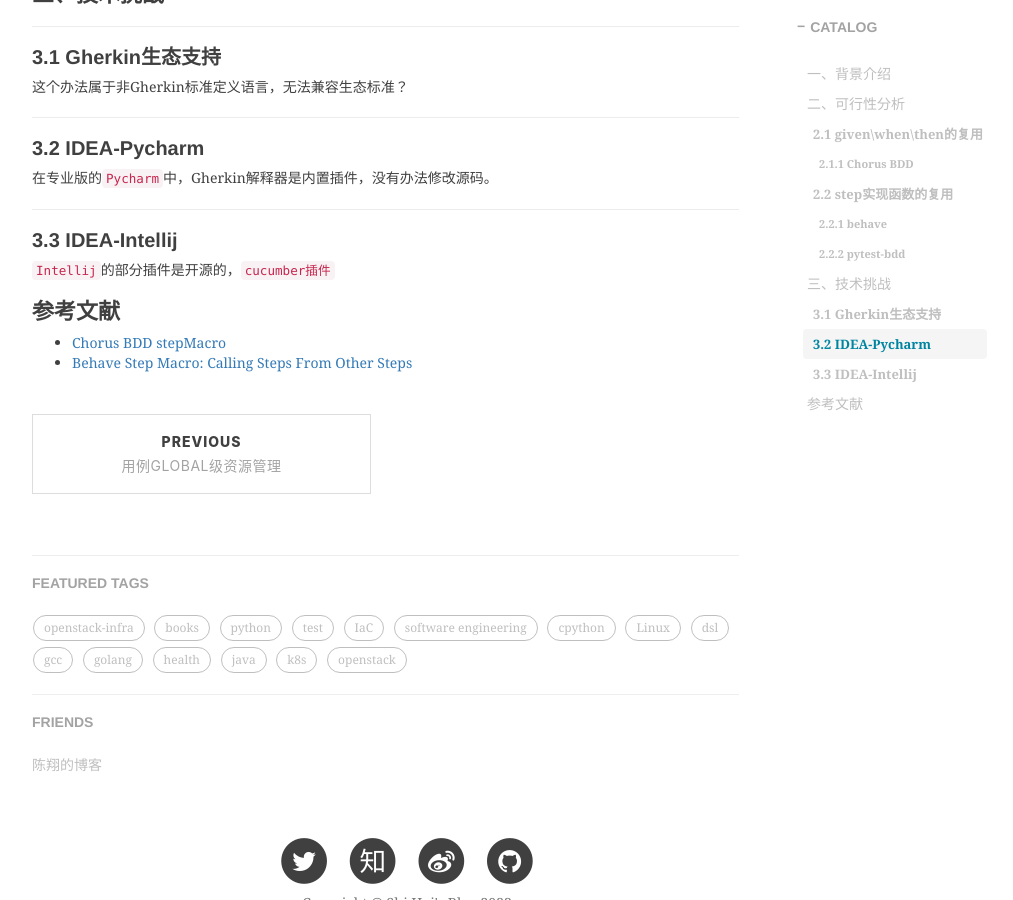
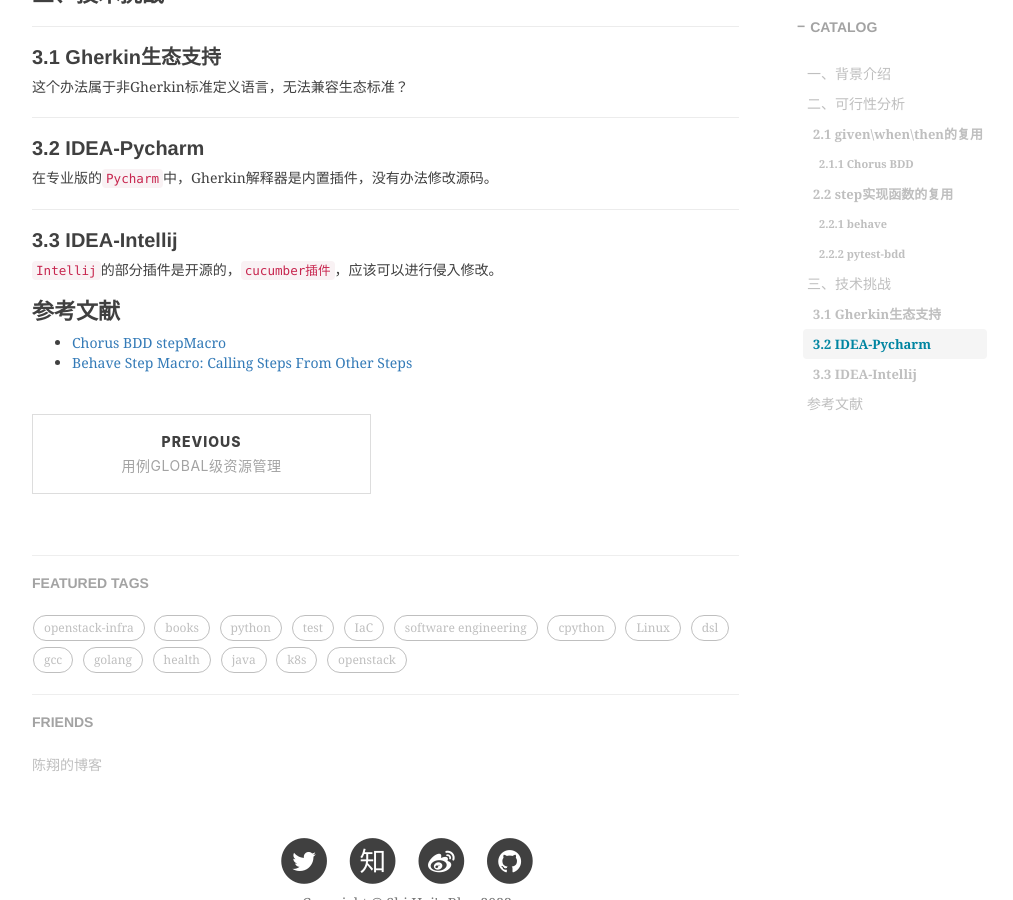
Before and after one commit to shihai1991/shihai1991.github.io, a Jekyll site: the page built from _posts/2023-08-22-BDD中的step可复用性调研.md, in a window 1280 px wide and 900 px high, scrolled down 3071 px. Shown: the whole window, without its empty margins (233-1246 px from the left). Built offline with Jekyll 4.4.1, drawn with Linux system fonts in a browser that asks for light colours; nearby versions of some CDN libraries; comment, search, counter and statistics services are not loaded.

Commit message:
Update 2023-08-22-BDD中的step可复用性调研.md

```diff
--- a/_posts/2023-08-22-BDD中的step可复用性调研.md
+++ b/_posts/2023-08-22-BDD中的step可复用性调研.md
@@ -129,7 +129,7 @@
 在专业版的`Pycharm`中，Gherkin解释器是内置插件，没有办法修改源码。
 
 ## 3.3 IDEA-Intellij
-`Intellij`的部分插件是开源的，[`cucumber插件`](https://github.com/JetBrains/intellij-plugins/tree/master/cucumber)
+`Intellij`的部分插件是开源的，[`cucumber插件`](https://github.com/JetBrains/intellij-plugins/tree/master/cucumber)，应该可以进行侵入修改。
 
 # 参考文献
 - [Chorus BDD stepMacro](https://www.chorus-bdd.org/pages/GherkinExtensions/StepMacro/)
```
